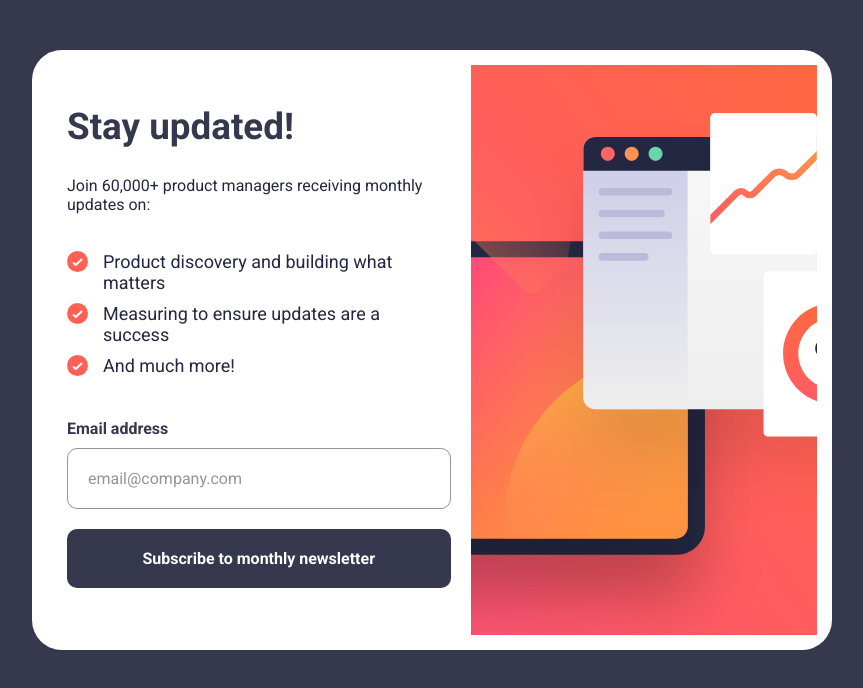
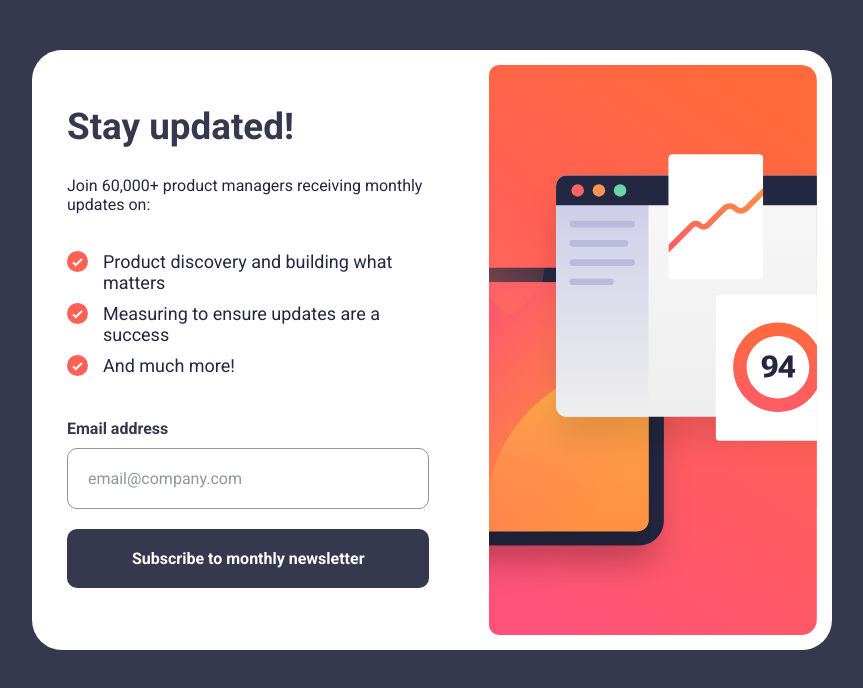
Before and after one commit to JuanBlancodev/newsletter-sign-up-form, a React (Vite) app: page / in a window 1280 px wide. Shown: the top 688 px of the page, without its empty margins (208-1071 px from the left). Built offline with nearby package versions, Linux system fonts and the light colour scheme.

Commit message:
width ilustration fixed

```diff
--- a/src/components/Homepage.jsx
+++ b/src/components/Homepage.jsx
@@ -7,8 +7,8 @@ const Wrapper = styled.div`
   background-color: var(--color-white);
   height: 100%;
 
-  @media (width >= 800px){
-    width: 800px;
+  @media (width >= 700px){
+    width: 700px;
     height: 600px;
     margin: 50px auto;
 
@@ -16,7 +16,16 @@ const Wrapper = styled.div`
     border-radius: 30px;
 
     display: flex;
+    gap: 40px;
     flex-direction: row-reverse;
+  }
+
+  @media (width >= 800px){
+    width: 800px;
+  }
+
+  @media (width => 1024px){
+    width: 900px;
   }
 `
 
--- a/src/components/Ilustration.jsx
+++ b/src/components/Ilustration.jsx
@@ -8,17 +8,18 @@ const Container = styled.div`
   height: 284px;
   overflow: hidden;
 
-  @media (width >= 800px){
+  background-image: url(${(props) => props.image});
+  background-size: cover;
+  background-position: center;
+
+  border-radius: 0 0 10px 10px;
+
+  @media (width >= 700px){
     width: 400px;
     height: 570px;
-    grid-column: 2 / -1;
+    background-position: right;
+    border-radius: 10px;
   }
-`
-
-const Img = styled.img`
-  width: 100%;
-  height: 100%;
-  object-fit: cover;
 `
 
 const Ilustration = () => {
@@ -27,7 +28,7 @@ const Ilustration = () => {
   useEffect(() => {
     const handleResize = () => {
       const width = window.innerWidth;
-      setImageWidth(width > 200 ? 400 : 200);
+      setImageWidth(width);
     };
 
     handleResize();
@@ -39,9 +40,7 @@ const Ilustration = () => {
   }, [])
 
   return (
-    <Container>
-      <Img src={imageWidth > 800 ? ilustrationDesktop : ilustrationMobile} />
-    </Container>
+    <Container image={imageWidth > 560 ? ilustrationDesktop : ilustrationMobile} />
   )
 }
 
```
